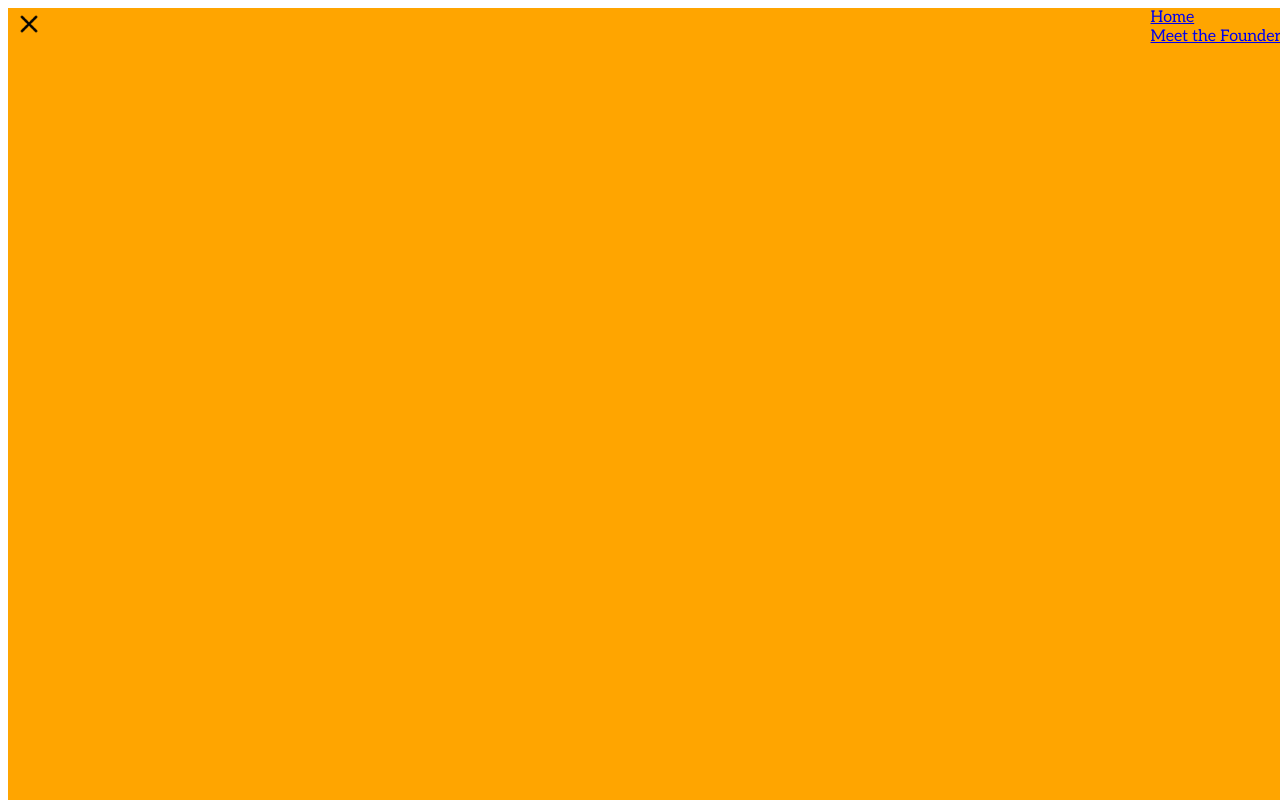
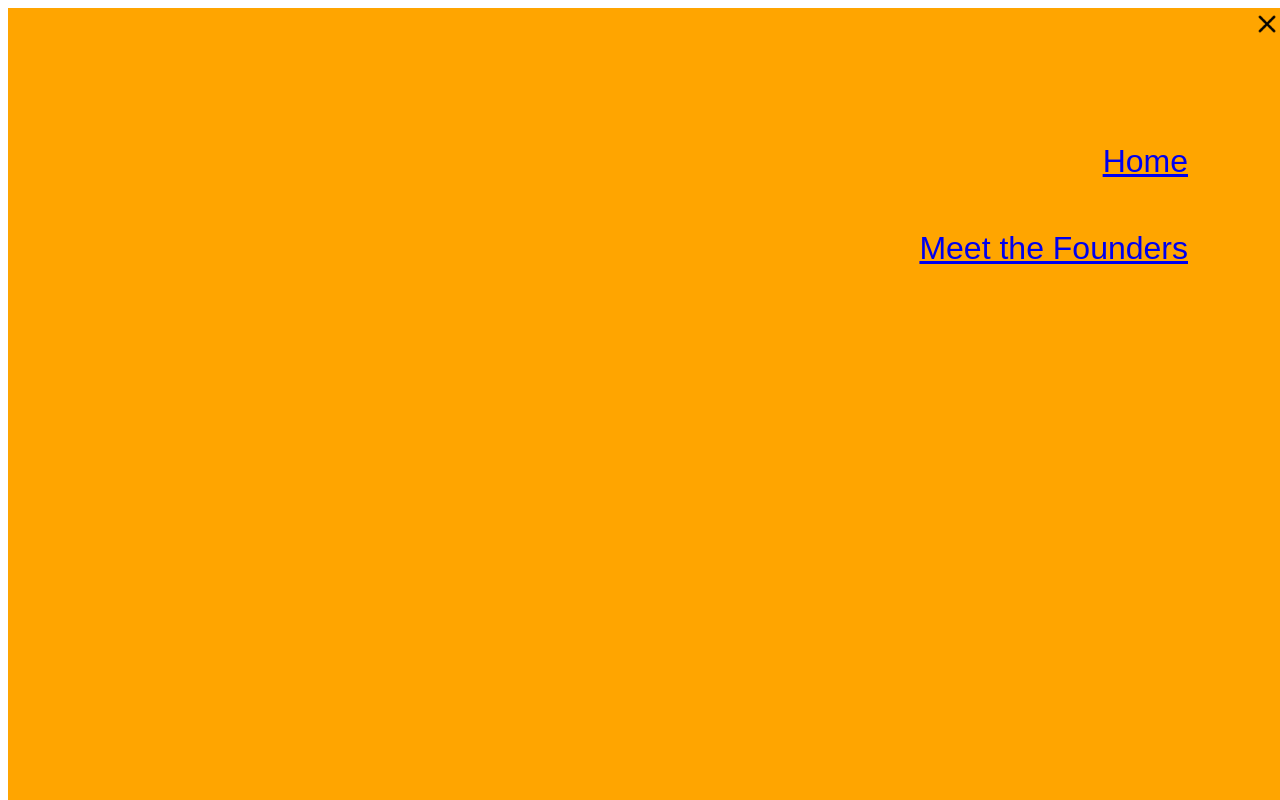
Before and after one commit to cbazzy/fireplace-fork, a Next.js app: page / in a window 1280 px wide. Both pictures are taken after a click on the button 1251 px from the left and 25 px from the top of the page. Shown: the top 800 px of the page. Built offline with nearby package versions, Linux system fonts and the light colour scheme.

Commit message:
fixing menu styling

```diff
--- a/src/header-folder/header.css
+++ b/src/header-folder/header.css
@@ -16,14 +16,33 @@ header {
   margin-left: 0px;
   position: absolute;
   z-index: 2;
-  align-items: start;
+  justify-content: right;
+  align-items: end;
+  display: flex;
+  flex-direction: column;
 }
 
 body.no-scroll {
   overflow: hidden;
 }
 
-button {
+.menu-button {
   background: 0;
   border: 0;
+  cursor: pointer;
 }
+
+nav {
+  padding-top: 100px;
+  display: flex;
+  flex-direction: column;
+  align-items: end;
+  padding-right: 100px;
+}
+
+.links {
+  cursor: pointer;
+  padding-bottom: 50px;
+  font-size: 2em;
+  font-family: sans-serif;
+}
--- a/src/header-folder/header.jsx
+++ b/src/header-folder/header.jsx
@@ -32,7 +32,7 @@ export default function Header() {
   return (
     <header className={menuToggle ? "orange-background" : ""}>
       {!menuToggle && <span>🔥 Fireplace Palace</span>}
-      <button onClick={handleClick}>
+      <button className="menu-button" onClick={handleClick}>
         <Image
           className="menu-btn"
           src={menuButtonImage}
@@ -44,10 +44,10 @@ export default function Header() {
       {menuToggle ? (
         <div className="mobile-menu">
           <nav>
-            <div>
+            <div className="links">
               <Link href="/">Home</Link>
             </div>
-            <div>
+            <div className="links">
               <Link href="/founders">Meet the Founders</Link>
             </div>
             {/* Add more links as needed */}{" "}
--- a/src/trusted-folder/trusted.css
+++ b/src/trusted-folder/trusted.css
@@ -33,6 +33,7 @@
   border-width: 0px;
   border-radius: 2px;
   font-family: "Aleo", serif;
+  cursor: pointer;
 }
 
 .orangeScot {
@@ -48,6 +49,7 @@
   border-width: 0px;
   border-radius: 2px;
   font-family: "Aleo", serif;
+  cursor: pointer;
 }
 
 .orangeWales {
@@ -63,6 +65,7 @@
   border-width: 0px;
   border-radius: 2px;
   font-family: "Aleo", serif;
+  cursor: pointer;
 }
 
 .orangeEng {
```
